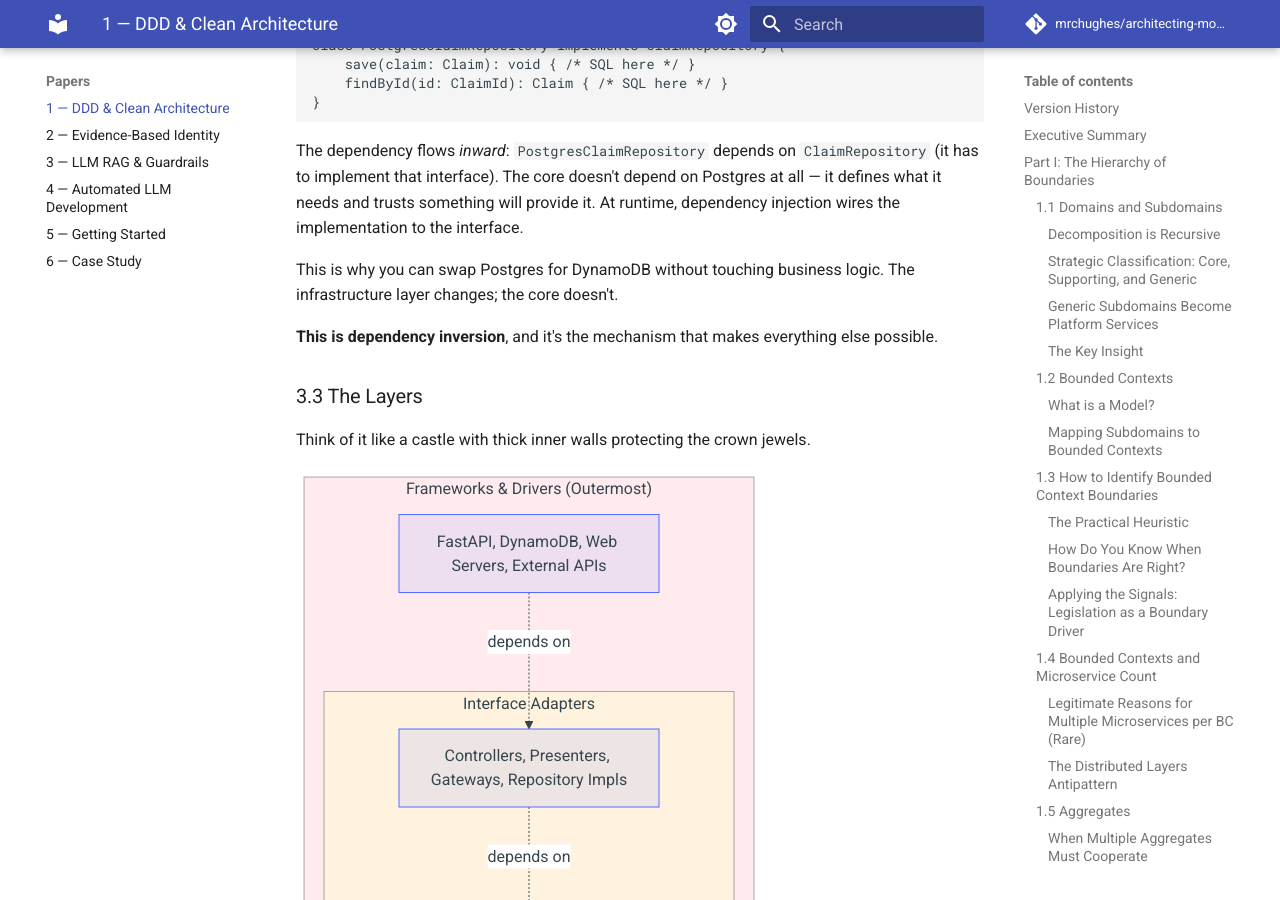
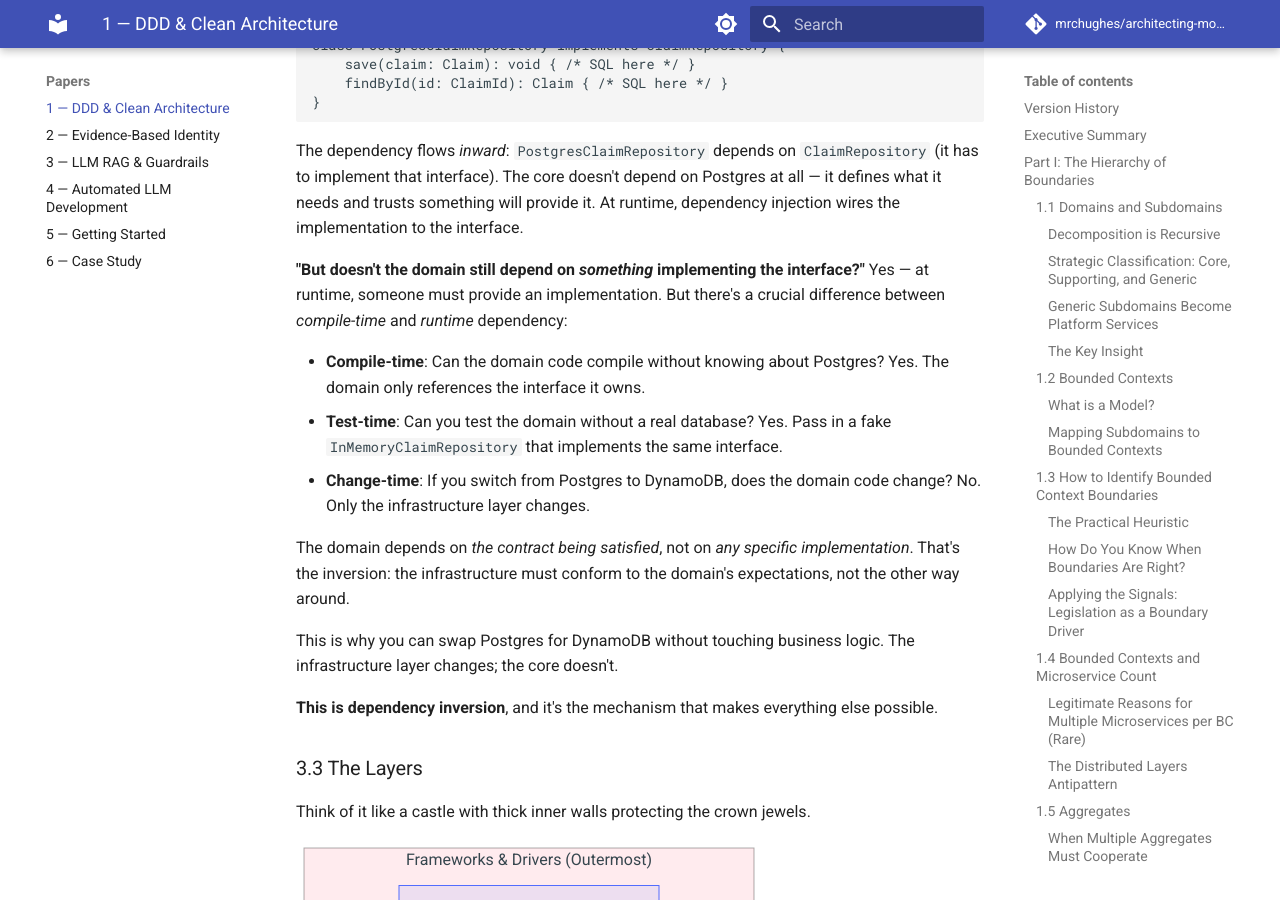
Before and after one commit to mrchughes/architecting-modern-government-services, an MkDocs documentation site: the page built from docs/Paper_1_DDD_Clean_Architecture.md, in a window 1280 px wide and 900 px high, scrolled down 24073 px. Built offline with MkDocs 1.6.1 and Material for MkDocs 9.7.7, drawn with Linux system fonts in a browser that asks for light colours; comment, search, counter and statistics services are not loaded.

Commit message:
Address 'but it still depends on an implementation' question
- Distinguish compile-time vs runtime dependency
- Three tests: can it compile? can it test? does it change when infra changes?
- Key insight: depends on contract being satisfied, not specific implementation
- That's the inversion: infrastructure conforms to domain, not vice versa

```diff
--- a/docs/Paper_1_DDD_Clean_Architecture.md
+++ b/docs/Paper_1_DDD_Clean_Architecture.md
@@ -745,6 +745,14 @@ class PostgresClaimRepository implements ClaimRepository {
 
 The dependency flows *inward*: `PostgresClaimRepository` depends on `ClaimRepository` (it has to implement that interface). The core doesn't depend on Postgres at all — it defines what it needs and trusts something will provide it. At runtime, dependency injection wires the implementation to the interface.
 
+**"But doesn't the domain still depend on *something* implementing the interface?"** Yes — at runtime, someone must provide an implementation. But there's a crucial difference between *compile-time* and *runtime* dependency:
+
+- **Compile-time**: Can the domain code compile without knowing about Postgres? Yes. The domain only references the interface it owns.
+- **Test-time**: Can you test the domain without a real database? Yes. Pass in a fake `InMemoryClaimRepository` that implements the same interface.
+- **Change-time**: If you switch from Postgres to DynamoDB, does the domain code change? No. Only the infrastructure layer changes.
+
+The domain depends on *the contract being satisfied*, not on *any specific implementation*. That's the inversion: the infrastructure must conform to the domain's expectations, not the other way around.
+
 This is why you can swap Postgres for DynamoDB without touching business logic. The infrastructure layer changes; the core doesn't.
 
 **This is dependency inversion**, and it's the mechanism that makes everything else possible.
```
Also changed, not shown: Paper_1_DDD_Clean_Architecture.md (+8 -0 lines).
